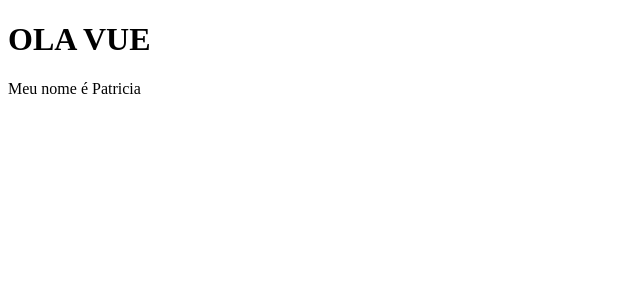
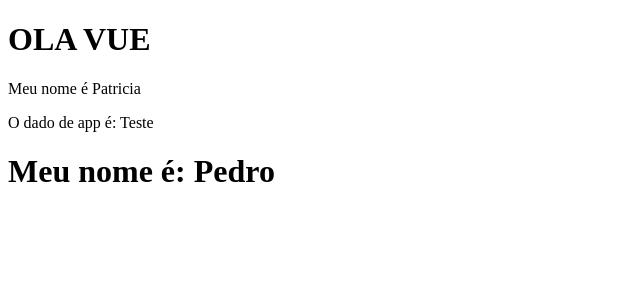
Before and after one commit to patriciadania/Vue-Project, a Vue app: page / in a window 1280 px wide. Shown: the top 300 px of the page, without its empty margins (0-640 px from the left). Built offline with nearby package versions, Linux system fonts and the light colour scheme.

Commit message:
Descrição das alterações

```diff
--- a/src/App.vue
+++ b/src/App.vue
@@ -1,16 +1,25 @@
 <template>
+  <div>
   <PrimeiroComponenteVue/>
-
+  <p>O dado de app é: {{  testando }}</p>
+  <LifeCycle/>
+</div>
 </template>
 
 <script>
 import PrimeiroComponenteVue from './components/PrimeiroComponente.vue'
+import LifeCycle from './components/LifeCycle.vue';
 
 export default{
   name: 'App',
   components: {
-    PrimeiroComponenteVue
+    PrimeiroComponenteVue,
+    LifeCycle
+  },
+  data(){
+    return {
+      testando: "Teste"
+    }
   }
-
 }
 </script>
--- /dev/null
+++ b/src/components/LifeCycle.vue
@@ -0,0 +1,27 @@
+<template>
+
+    <h1> Meu nome é: {{ nome }}</h1>
+
+
+</template>
+
+<script>
+export default{
+    name: "LyfeCycle",
+    data() {
+        return {
+            nome: "Ainda nao sei",
+        }
+    },
+    created(){
+        setTimeout(() => {
+            this.nome = "Matheus"
+        },1000)
+    },
+    mounted(){
+        setTimeout(() => {
+            this.nome = "Pedro"
+        },2000)
+    }
+}
+</script>
```
